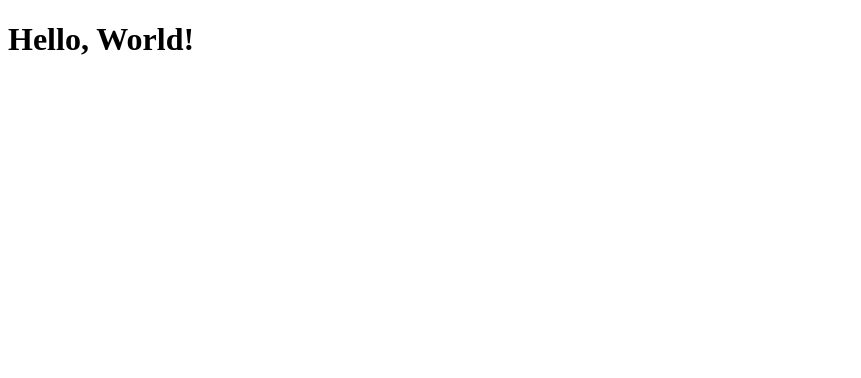
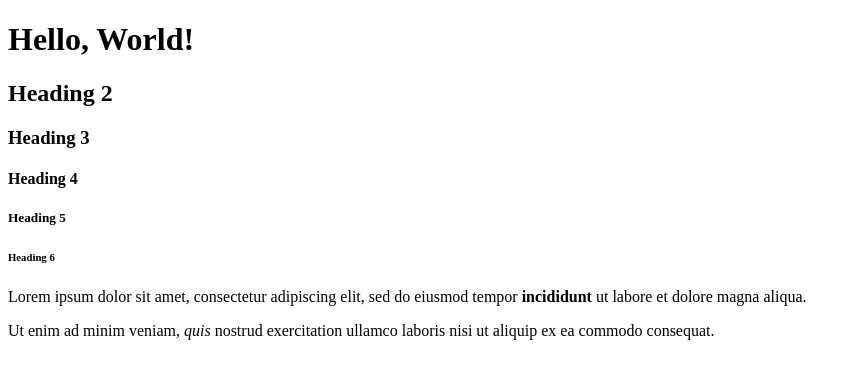
Before and after one commit to danielbodmer/the_odin_project, a plain HTML site: page html-boilerplate/index.html in a window 1280 px wide. Shown: the whole page, without its empty margins (0-861 px from the left). Drawn offline with Linux system fonts and the light colour scheme.

Commit message:
updated boilerplate html

```diff
--- a/html-boilerplate/index.html
+++ b/html-boilerplate/index.html
@@ -6,5 +6,17 @@
     </head>
     <body>
         <h1>Hello, World!</h1>
+        <h2>Heading 2</h2>
+        <h3>Heading 3</h3>
+        <h4>Heading 4</h4>
+        <h5>Heading 5</h5>
+        <h6>Heading 6</h6>
+
+        <!-- This is an HTML comment -->
+        <p>Lorem ipsum dolor sit amet, consectetur adipiscing elit,
+        sed do eiusmod tempor <strong>incididunt</strong> ut labore et dolore magna aliqua.</p>
+
+        <p>Ut enim ad minim veniam, <em>quis</em> nostrud exercitation ullamco
+        laboris nisi ut aliquip ex ea commodo consequat.</p>
     </body>
 </html>
```
